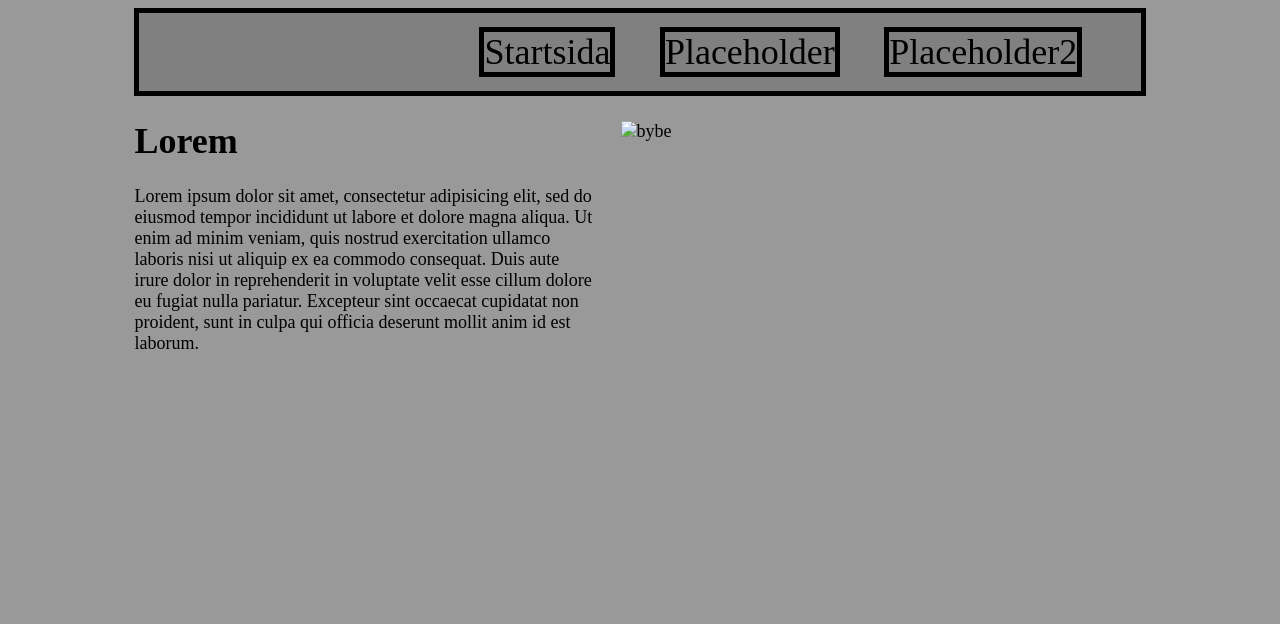
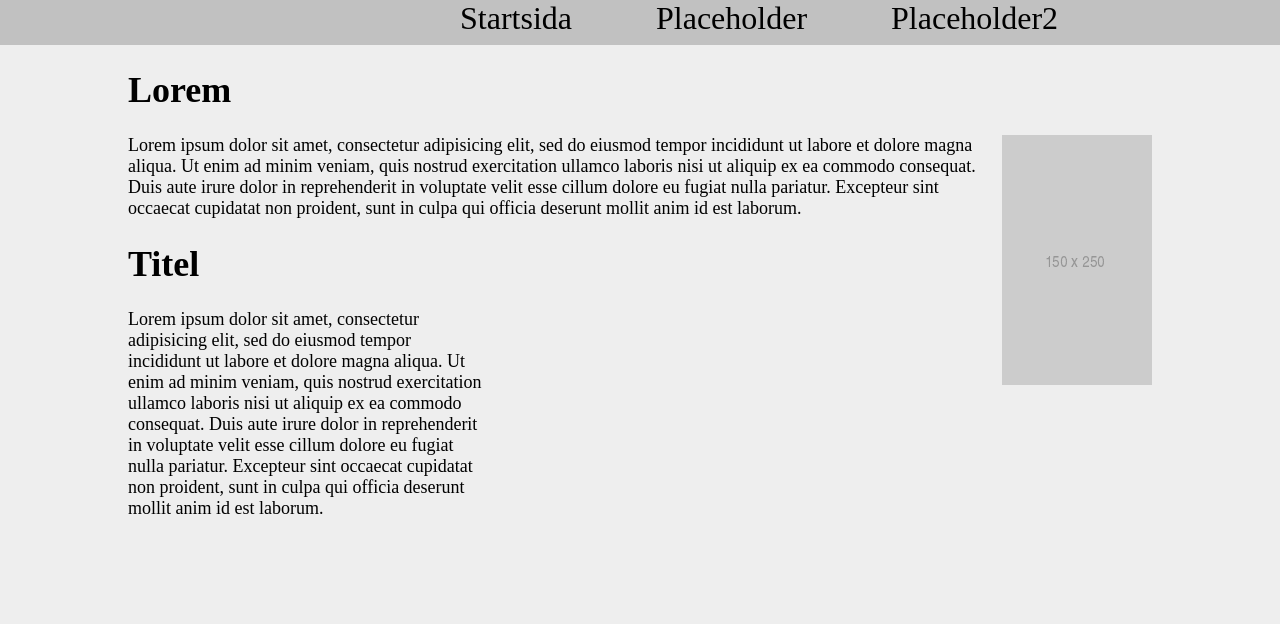
Before and after one commit to AlexanderBlom/Projekt1, a plain HTML site: page index.html in a window 1280 px wide. Drawn offline with Linux system fonts and the light colour scheme; files whose address does not match are found by name.

Commit message:
Lektion 1, Projekt 1

```diff
--- a/css.css
+++ b/css.css
@@ -1,31 +1,41 @@
 body{
 	font-size: 16px;
-    background-color: #999999;
+    background-color: #eeeeee;
+    margin:0 auto;
 }
 
 main{
 	margin: 0 auto;
-	width:80%;
+	width: 80%;
     font-size: 18px;
+}
+
+img
+ {
+    float: right;
 }
 
 nav ul li{
     font-size: 2em;
     display: inline;
-    margin: 20px;
+    margin: 40px;
 
 }
 
 nav {
-    background-color:grey;
-    border: 5px solid;
+    background-color: #c1c1c1;
+    height: 45px;
 }
+
+ul{
+    margin-top: 0px;
+}
+
 li {
-    border: 5px solid;
 }
 
 .startmen {
-    margin-left: 300px;
+    margin-left: 420px;
 }
 
 a {
@@ -34,35 +44,9 @@
 }
 
 a:hover {
-    color: #ff0000;
+    text-decoration: underline;
 }
 
-.topbybe{
-	float:right;
-	margin: 25px;
+.p2{
+    margin-right: 65%;
 }
-
-.phold{
-	float:right;
-	margin: 25px;
-	border: 5px inset;
-}
-
-.topbybe:hover {
-  animation: bake 1.0s;
-  animation-iteration-count: infinite;
-}
-
-@keyframes bake {
-    0% { transform: translate(1px, 1px) rotate(0deg); }
-    10% { transform: translate(-1px, -2px) rotate(36deg); }
-    20% { transform: translate(-3px, 0px) rotate(72deg); }
-    30% { transform: translate(3px, 2px) rotate(108deg); }
-    40% { transform: translate(1px, -1px) rotate(144deg); }
-    50% { transform: translate(-1px, 2px) rotate(180deg); }
-    60% { transform: translate(-3px, 1px) rotate(213deg); }
-    70% { transform: translate(3px, 1px) rotate(252deg); }
-    80% { transform: translate(-1px, -1px) rotate(288deg); }
-    90% { transform: translate(1px, 2px) rotate(324deg); }
-    100% { transform: translate(1px, -2px) rotate(360deg); }
-}
--- a/index.html
+++ b/index.html
@@ -6,7 +6,6 @@
 	<link rel="stylesheet" type="text/css" href="css.css">
 </head>
 <body>
-<main>
 	<nav>
 		<ul>
 			<li class="startmen"><a href="#">Startsida</a></li>
@@ -15,9 +14,13 @@
 		</ul>
 	</nav>
 
-	<img class="topbybe" alt="bybe" src="Bilder/bybehjul.png" width="500" height="500">
+
+<main>
 
 	<h1>Lorem</h1>
+
+	<img alt="placeholder" src="C:\Users\blal16\Desktop\Webbutveckling 1\Projekt 1\Bilder\150x250.png">
+
 	<p>Lorem ipsum dolor sit amet, consectetur adipisicing elit, sed do eiusmod
 	tempor incididunt ut labore et dolore magna aliqua. Ut enim ad minim veniam,
 	quis nostrud exercitation ullamco laboris nisi ut aliquip ex ea commodo
@@ -25,6 +28,15 @@
 	cillum dolore eu fugiat nulla pariatur. Excepteur sint occaecat cupidatat non
 	proident, sunt in culpa qui officia deserunt mollit anim id est laborum.</p>
 
+	<h1>Titel</h1>
+	<p class="p2">Lorem ipsum dolor sit amet, consectetur adipisicing elit, sed do eiusmod
+	tempor incididunt ut labore et dolore magna aliqua. Ut enim ad minim veniam,
+	quis nostrud exercitation ullamco laboris nisi ut aliquip ex ea commodo
+	consequat. Duis aute irure dolor in reprehenderit in voluptate velit esse
+	cillum dolore eu fugiat nulla pariatur. Excepteur sint occaecat cupidatat non
+	proident, sunt in culpa qui officia deserunt mollit anim id est laborum.</p>
+
+
 
 </main>
 </body>
```
Also changed, not shown: Bilder/150x250.png (added), Bilder/350x150.png (added), Bilder/Bybe.png (added), Bilder/Bybe2.png (added), Bilder/Fezheads-greg-c.jpg (added), Bilder/bybehjul.png (added).
